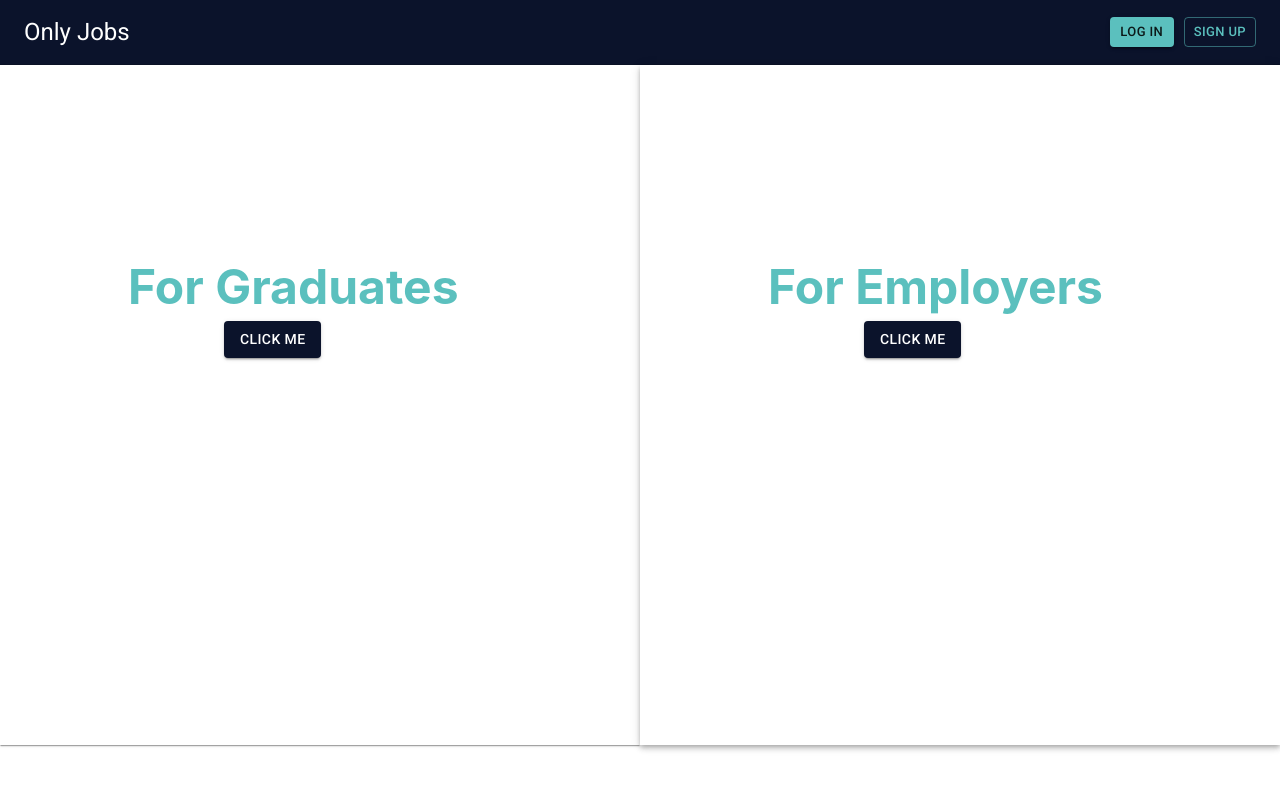
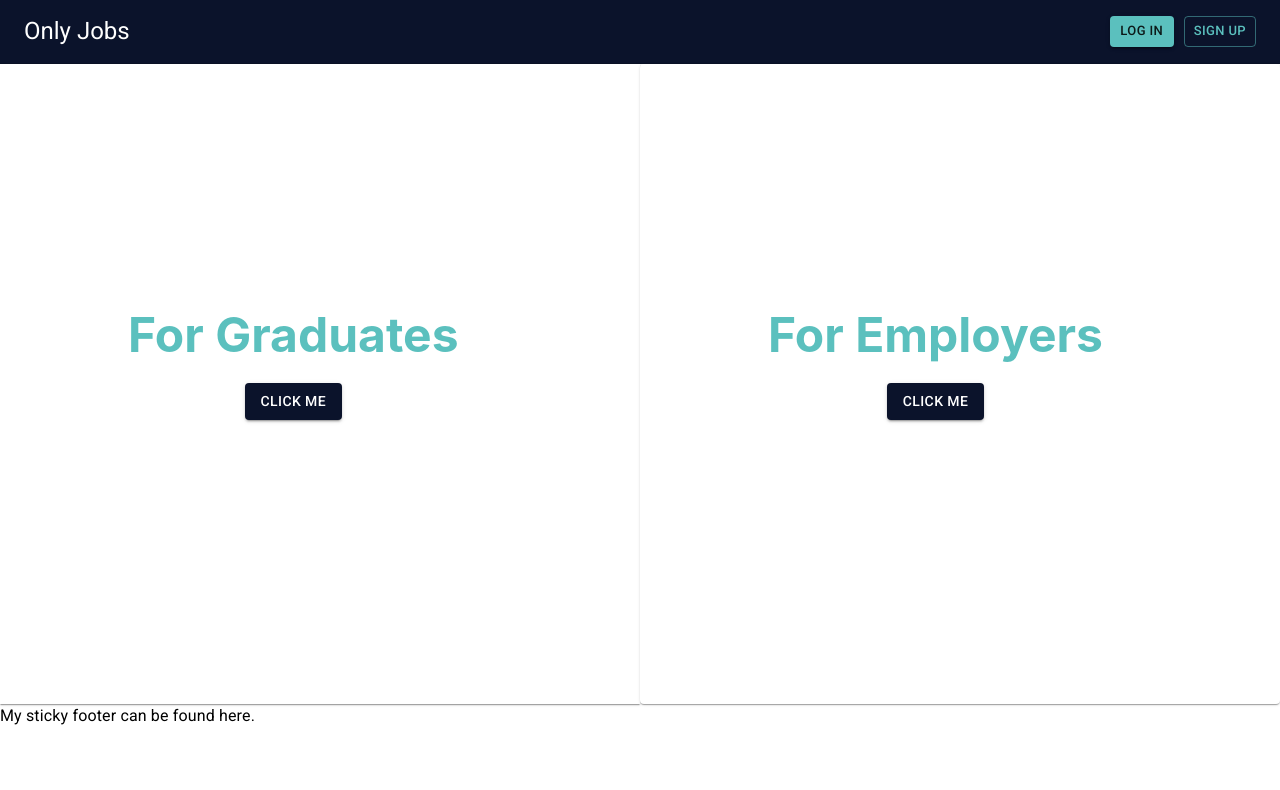
Before and after one commit to TeamLVNDR/OnlyJobs, a React (Create React App) app in the folder OnlyJobs/frontend/: page / in a window 1280 px wide. Shown: the top 790 px of the page. Built offline with nearby package versions, Linux system fonts and the light colour scheme.

Commit message:
inital designs

```diff
--- a/OnlyJobs/frontend/src/App.css
+++ b/OnlyJobs/frontend/src/App.css
@@ -1,4 +1,13 @@
-html {
+* {
+  box-sizing: border-box;
+  font-size: 100%;
+}
+
+html, body {
+  margin: 0;
+  padding: 0;
+  line-height: 1.3;
+  height: 100%;
   font-family: -apple-system, BlinkMacSystemFont, 'Segoe UI', Roboto, Oxygen, Ubuntu, Cantarell, 'Open Sans', 'Helvetica Neue', sans-serif;
 }
 
--- a/OnlyJobs/frontend/src/App.js
+++ b/OnlyJobs/frontend/src/App.js
@@ -1,12 +1,11 @@
 import './App.css';
-import Header from './components/Header';
-import LandingBody from './components/LandingBody';
+import LandingPage from './components/LandingPage';
+
 
 function App() {
   return (
     <div className="App">
-      <Header />
-      <LandingBody />
+      <LandingPage />
     </div>
   );
 }
--- /dev/null
+++ b/OnlyJobs/frontend/src/components/Footer.js
@@ -0,0 +1,21 @@
+import { makeStyles, Typography } from "@material-ui/core"
+
+const useStyles = makeStyles((theme) => ({
+
+}))
+
+
+const Footer = () => {
+    const classes = useStyles();
+
+    return (
+        <div>
+            <footer>
+                <Typography variant="body1">My sticky footer can be found here.</Typography>
+            </footer>
+        </div>
+    )
+
+}
+
+export default Footer
--- a/OnlyJobs/frontend/src/components/Header.js
+++ b/OnlyJobs/frontend/src/components/Header.js
@@ -4,10 +4,11 @@ import Toolbar from '@material-ui/core/Toolbar';
 import Button from '@material-ui/core/Button';
 import Typography from '@material-ui/core/Typography';
 
+
 const useStyles = makeStyles((theme) => ({
   toolbar: {
     borderBottom: `1px solid ${theme.palette.divider}`,
-    backgroundColor: '#0B132B',
+    backgroundColor: theme.palette.primary.main,
     color: '#FFFFFF',
   },
   toolbarTitle: {
@@ -33,7 +34,7 @@ export default function Header(props) {
 
   return (
     <React.Fragment>
-      <Toolbar className={classes.toolbar}>
+      <Toolbar className={classes.toolbar} color="secondary" >
         <Typography
           component="h2"
           variant="h5"
--- a/OnlyJobs/frontend/src/components/LandingBody.js
+++ b/OnlyJobs/frontend/src/components/LandingBody.js
@@ -5,25 +5,30 @@ import Paper from '@material-ui/core/Paper'
 
 const useStyles = makeStyles((theme) => ({
     root: {
-    flexGrow: 1,
+
     },
     paper: {
     padding: theme.spacing(0),
     textAlign: 'center',
     color: theme.palette.text.secondary,
-    height: '85vh',
+    height: '80vh',
     fontSize: '3rem',
     position: 'relative',
     },
     heroText: {
-        position: 'absolute',
-        margin: '30% 0 0 20%',
+        // position: 'absolute',
+        // margin: '30vh 0 0 10vw',
         fontWeight: '700',
         color: theme.palette.secondary.main,
     },
     button: {
+        // position: 'absolute',
+        // margin: '40vh 0 0 -15%'
+    },
+    paperBody: {
         position: 'absolute',
-        margin: '40% 0 0 -15%'
+        margin: '30vh 0 0 10vw',
+
     }
 }))
 
@@ -35,14 +40,18 @@ const LandingBody = () => {
             <Grid container spacing={0}>
                 <Grid item xs={6} >
                     <Paper className={classes.paper} square={true}>
-                        <div className={classes.heroText}>For Graduates</div>
-                        <Button className={classes.button} variant="contained" color="primary" >Click Me</Button>
+                        <div className={classes.paperBody}>
+                            <div className={classes.heroText}>For Graduates</div>
+                            <Button className={classes.button} variant="contained" color="primary" >Click Me</Button>
+                        </div>
                     </Paper>
                 </Grid>
                 <Grid item xs={6}>
-                    <Paper className={classes.paper} square={true} elevation={4}>
-                        <div className={classes.heroText}>For Employers</div>
-                        <Button className={classes.button} variant="contained" color="primary" >Click Me</Button>
+                    <Paper className={classes.paper} square={false}>
+                        <div className={classes.paperBody}>
+                            <div className={classes.heroText}>For Employers</div>
+                            <Button className={classes.button} variant="contained" color="primary" >Click Me</Button>
+                        </div>
                     </Paper>
                 </Grid>
             </Grid>
--- /dev/null
+++ b/OnlyJobs/frontend/src/components/LandingPage.js
@@ -0,0 +1,37 @@
+import Header from './Header'
+import LandingBody from './LandingBody'
+import Footer from './Footer'
+import { makeStyles } from '@material-ui/core'
+
+const useStyles = makeStyles((theme) => ({
+    flexContainer: {
+        display: 'flex',
+        flexFlow: 'column',
+        height: '100%'
+    },
+    flexHeader: {
+        flex: '0 1 auto'
+    },
+    flexContent: {
+        flex: '1 1 auto',
+    },
+    flexFooter: {
+        flex: '0 1 70px',
+        backgroundColor: 'red',
+        color: 'red'
+    }
+}))
+
+const LandingPage = () => {
+    const classes = useStyles();
+
+    return (
+        <div className={classes.flexContainer}>
+            <Header className={classes.flexHeader} />
+            <LandingBody className={classes.flexContent} />
+            <Footer className={classes.flexFooter} />
+        </div>
+    )
+}
+
+export default LandingPage
```
